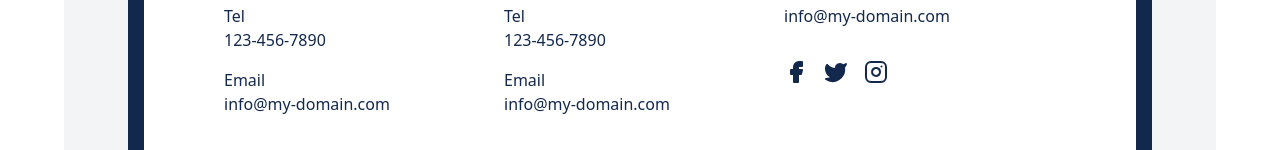
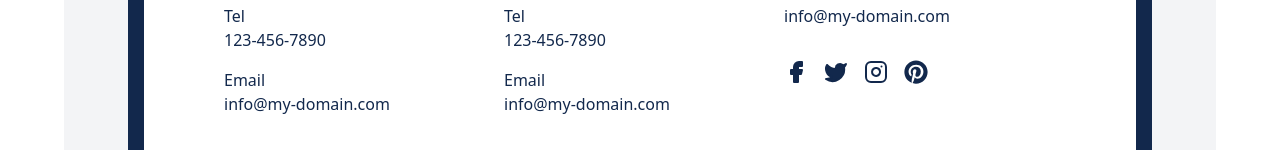
Before and after one commit to CodeByAshuu/OpenShelf, a React (Vite) app in the folder client/: page /contact in a window 1280 px wide. Shown: the part 576-726 px from the top of the page. Built offline with nearby package versions, Linux system fonts and the light colour scheme.

Commit message:
added pinterest icon as well

```diff
--- a/client/src/pages/Contact.jsx
+++ b/client/src/pages/Contact.jsx
@@ -7,6 +7,8 @@ import {
   Instagram,
   // LucidePinterest as Pinterest,
 } from 'lucide-react';
+
+import { FaPinterest } from 'react-icons/fa';
 
 
 
@@ -88,9 +90,8 @@ export default function Contact() {
               <a href="https://instagram.com" target="_blank" rel="noopener noreferrer" aria-label="Instagram">
                 <Instagram className="text-[#12284C] hover:opacity-70 w-6 h-6" />
               </a>
-              {/* <a href="https://pinterest.com" target="_blank" rel="noopener noreferrer" aria-label="Pinterest">
-                <Pinterest className="text-[#12284C] hover:opacity-70 w-6 h-6" />
-              </a> */}
+              <FaPinterest className="w-6 h-6 fill-[#12284C]" />
+
             </div>
           </div>
 
```
